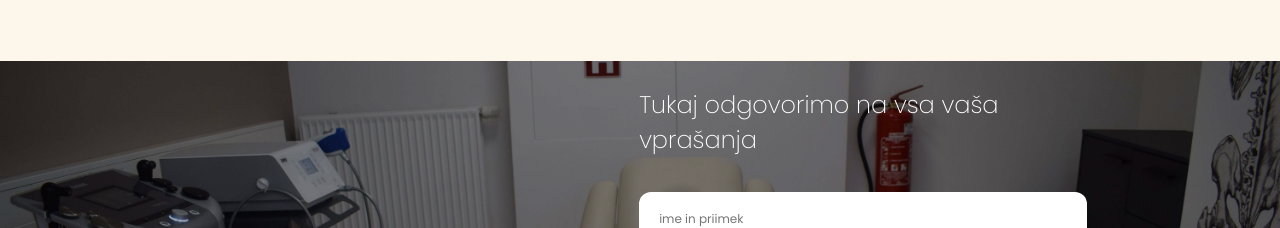
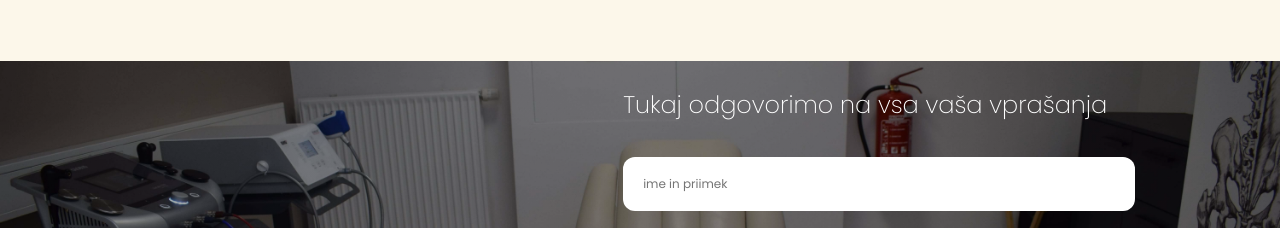
Before and after one commit to skrablrok/ManusAurea, a plain HTML site: page kontakt.html in a window 1280 px wide. Shown: the part 699-927 px from the top of the page. Drawn offline with nearby package versions, Linux system fonts and the light colour scheme.

Commit message:
Refactor kontakt.css for improved styling

```diff
--- a/kontakt.css
+++ b/kontakt.css
@@ -389,7 +389,6 @@ ul li a {
     display: flex;
     justify-content: space-evenly;
     align-items: center;
-    padding: 0 80px;
     box-sizing: border-box;
     background-image:linear-gradient(rgba(0,0,0,0.30), rgba(0,0,0,0.30)), url("index/IMG_0509.jpeg"); /* zamenjaj */
     background-size: cover;
@@ -521,6 +520,9 @@ ul li a {
 .contact-form textarea:focus::placeholder {
     transform: translateY(-12px);
     opacity: 0.6;
+}
+.kontakt{
+    padding-bottom: 5vw;
 }
 
 
```
